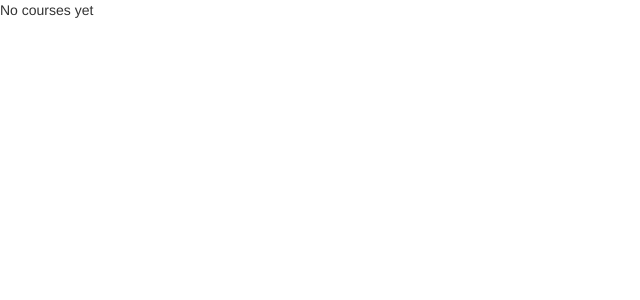
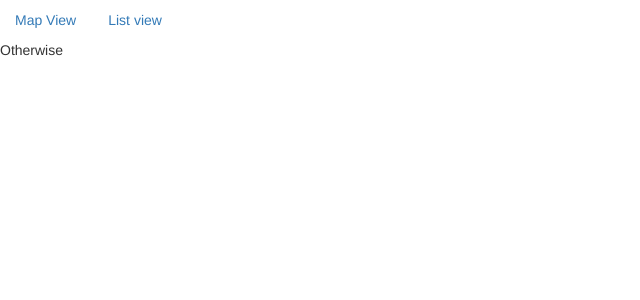
Before and after one commit to Rahat854/Angular_practice, an Angular app in the folder angular-practice/: page / in a window 1280 px wide. Shown: the top 300 px of the page, without its empty margins (0-640 px from the left). Built offline with nearby package versions, Linux system fonts and the light colour scheme.

Commit message:
ngswitchcase

```diff
--- a/angular-practice/src/app/app.component.html
+++ b/angular-practice/src/app/app.component.html
@@ -1,15 +1,24 @@
-<!-- <bootstrap-panel >
+<!--  <bootstrap-panel >
   <ng-container class="heading">Heading</ng-container>
   <div class="body">
     <h2>Body</h2>
     <p>Some content Here</p>
   </div>
-</bootstrap-panel> -->
+</bootstrap-panel>
 <div [hidden] = "courses.length === 0">
   List of courses
 </div>
-<!-- <ng-template #courseList></ng-template> -->
+ <ng-template #courseList></ng-template>
 
 <div [hidden] = "courses.length > 0">
   No courses yet
+</div> -->
+<ul class="nav nav-pills">
+  <li [class.active] = "viewMode === 'map'"><a (click) = "viewMode = 'map'">Map View</a></li>
+  <li [class.active] = "viewMode === 'list'"><a (click) = "viewMode = 'list'">List view</a></li>
+</ul>
+<div [ngSwitch] = "viewMode">
+  <div *ngSwitchCase = "'map'">Map View Content</div>
+  <div *ngSwitchCase = "'list'">List View Content</div>
+  <div *ngSwitchDefault>Otherwise</div>
 </div>
--- a/angular-practice/src/app/app.component.ts
+++ b/angular-practice/src/app/app.component.ts
@@ -7,5 +7,5 @@ import { FavChangedEventArgs } from './favorite/favorite.component';
   styleUrls: ['./app.component.scss']
 })
 export class AppComponent {
-  courses = []
+  viewMode = ''
 }
```
